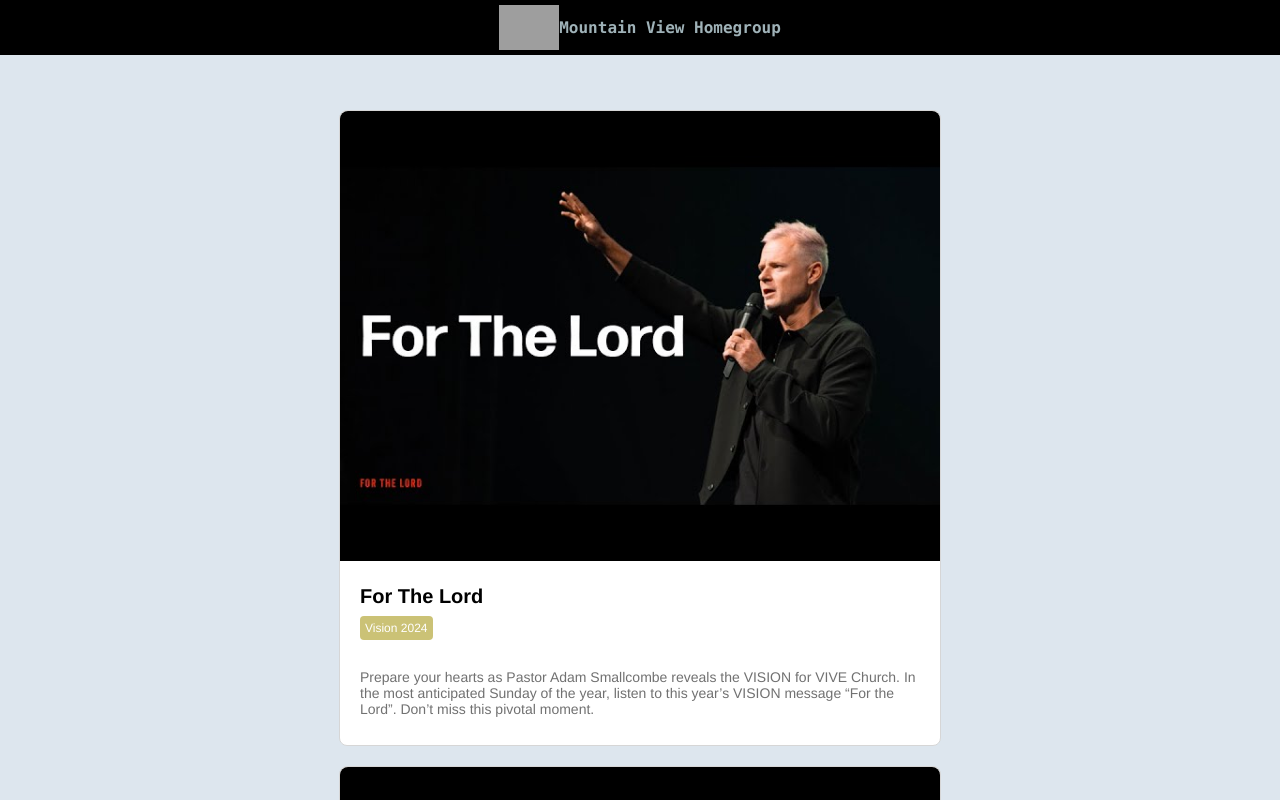
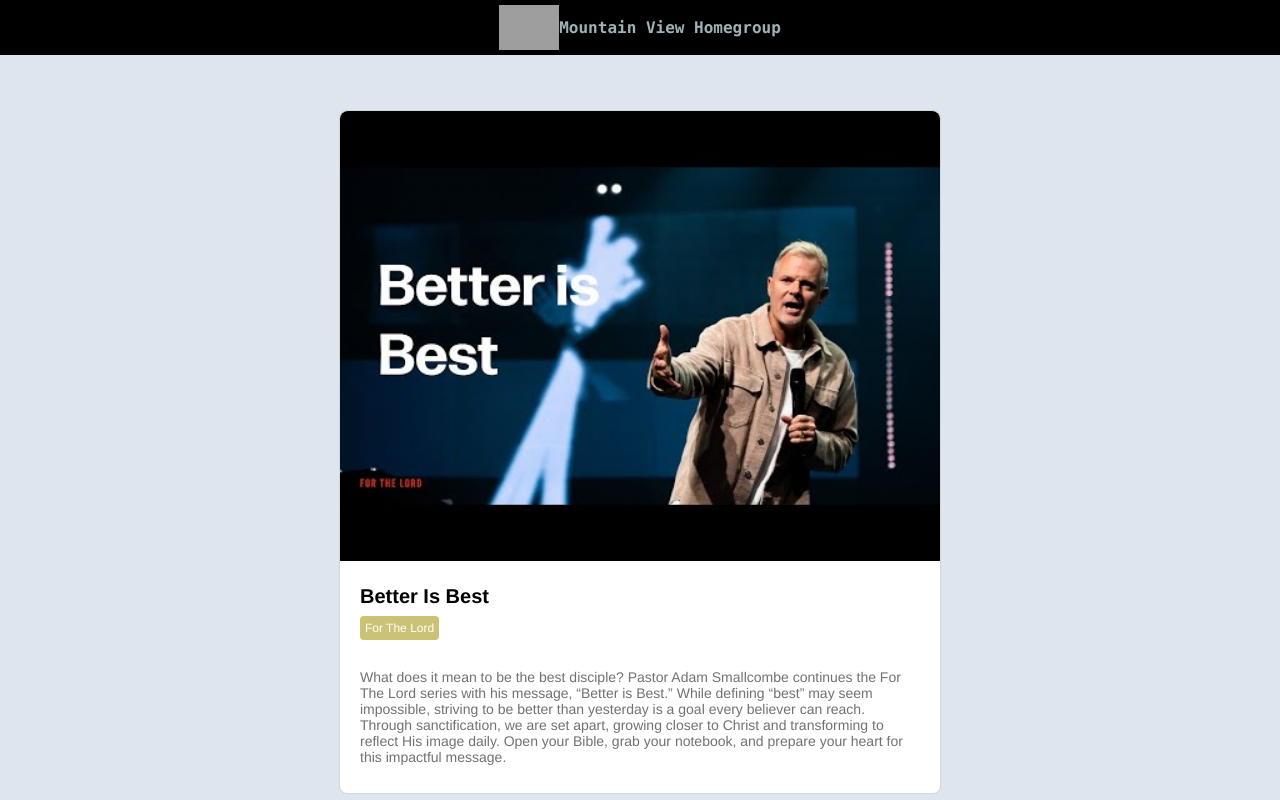
Before and after one commit to alejandrochang/viveblogmtv, a React (Create React App) app: page / in a window 1280 px wide. Shown: the top 800 px of the page. Built offline with nearby package versions, Linux system fonts and the light colour scheme; grey boxes are pictures that could not be loaded.

Commit message:
feat: better is best

```diff
--- a/src/data/postData.ts
+++ b/src/data/postData.ts
@@ -8,8 +8,37 @@ import ProblemsWillSolve from "../assets/problemsWillSolve.jpg";
 import KeyToContentment from "../assets/keytocontentment.jpg";
 import RightOnTheMoney from "../assets/righonthemoney.jpg";
 import ForTheLord from "../assets/forthelord.jpg";
+import BetterIsBest from "../assets/betterisbest.jpg";
 
 const PostData = [
+  {
+    id: "better-is-best",
+    title: "Better Is Best",
+    content: "What does it mean to be the best disciple? Pastor Adam Smallcombe continues the For The Lord series with his message, “Better is Best.” While defining “best” may seem impossible, striving to be better than yesterday is a goal every believer can reach. Through sanctification, we are set apart, growing closer to Christ and transforming to reflect His image daily. Open your Bible, grab your notebook, and prepare your heart for this impactful message.",
+    date: "2024-11-17",
+    src: "https://www.youtube.com/embed/NhSgqFqYibM?si=pubJa9QbMYmK8GQX",
+    coverImg: BetterIsBest,
+    series: "For The Lord",
+    scriptures: [
+      '1 Thessalonians 4:1-12',
+      '1 Peter 1:3-7',
+      'John 17:19',
+      '1 Peter 2:9-11',
+      '1 Peter 1:15-16',
+      'Hebrews 10:10',
+    ],
+    notes: [
+      'In this series Pastor Adam Smallcombe continues the For The Lord series with his message, “Better is Best.” While defining “best” may seem impossible, striving to be better than yesterday is a goal every believer can reach. Through sanctification, we are set apart, growing closer to Christ and transforming to reflect His image daily. Open your Bible, grab your notebook, and prepare your heart for this impactful message.',
+      'In 1 Thessalonians 4:1-12 we see that we are called to live a life that is pleasing to God. This is a powerful reminder that we are called to be set apart, to be sanctified, to be holy. This is the goal of every believer, to be better than we were yesterday.',
+      'It is not generally about being the best, but about being my best. The difference is substle but makes a huge difference. The one who strives to be his best version for the Lord is able to accomplish more than he can imagine. The one who doesnt focuses on others, but instead himself.',
+      'A question we must ask ourselves is What is the point if Im not getting better? This is incredible important especially when we bring the question of succesful discipleship. How can I be the best disciple, and how can I measure that?',
+      'Paul makes a strong argument that we must rejoice at all times. This reminer takes the burden off of serving others. Takes the weight off of trials and aligns us with a bigger purpose outside of us! It gives us power in Christ as our circumstances dont determine our response, but our God does.',
+      'We see in 1 Thessalonians that Paul goes on to say "Pray without ceasing", this is a powerful reminder that we are called to be in constant communication with the Lord. This is how we are able to be better than we were yesterday. Keeping the line of communication with our God open. Another incredible form to strengthen us and remain in the character that God has created us for.',
+      'Something important that the Word is teaching us here is to "not quench the Spirit of God". Quenching the Spirit can look like many things, one way it shows itself is when we start doing things our of reptition instead of Revelation.',
+      'We must make space for the Spirit of God to move in our lives. For the Spirit of the LORD to help us disceern prophecy and allow for our discernment to grow. We must abstain from evil as that is what the flesh desires and feed what strengthens the Spirit.',
+      'We must have a healthy "no", we are set apart and sanctified by the grace of God. There are 2 forms of sanctification, positional and progressive. Positional is what the Lord has done for us, progressive is what we are being transformed into. We must be set apart, we must be holy, we must be sanctified. By Gods grace and the Spirit of God we can be confident that through the Spirit we are better than we were yesterday.',
+    ],
+  },
   {
     id: "for-the-lord",
     title: "For The Lord",
```
Also changed, not shown: src/assets/betterisbest.jpg (added).
